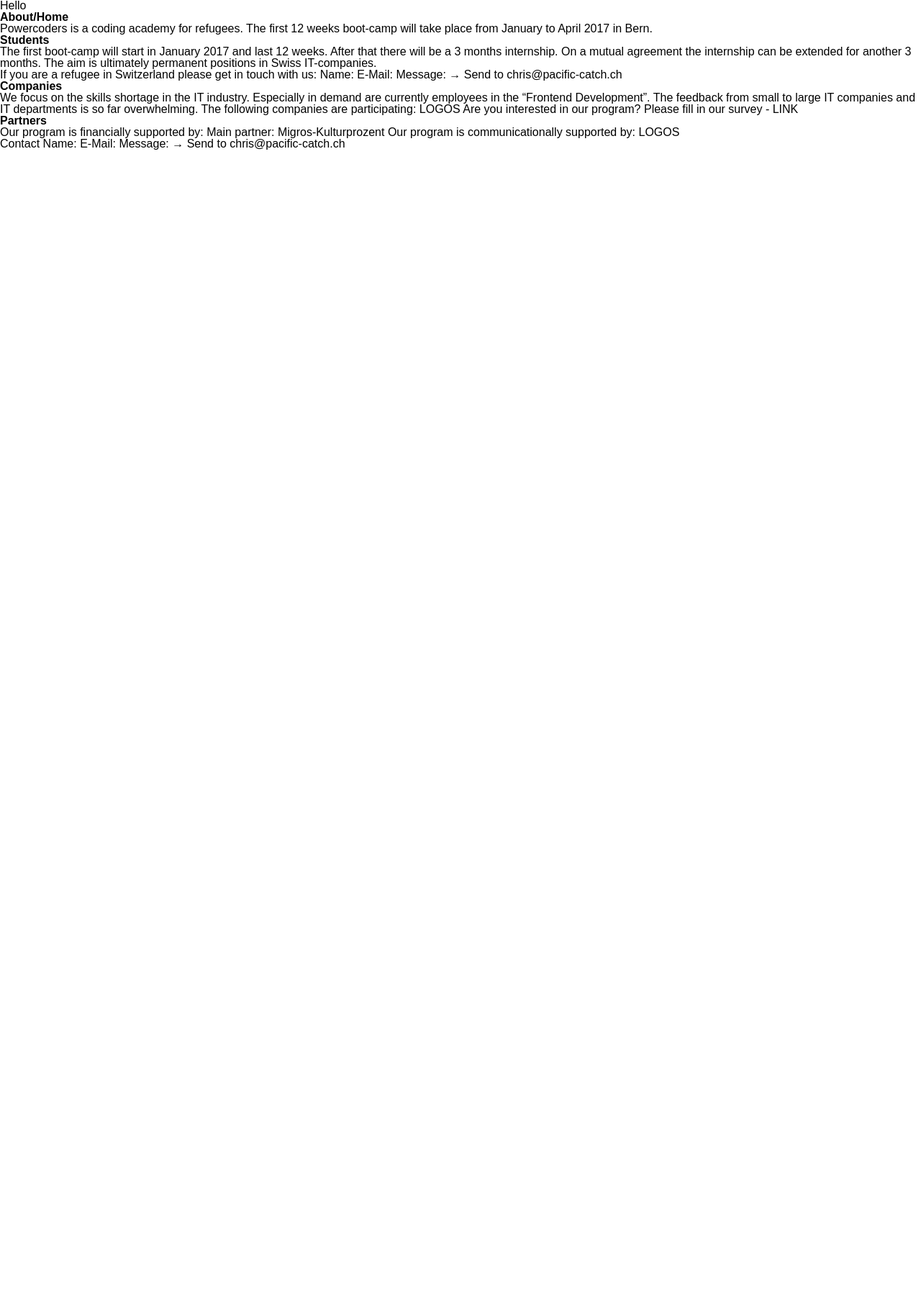
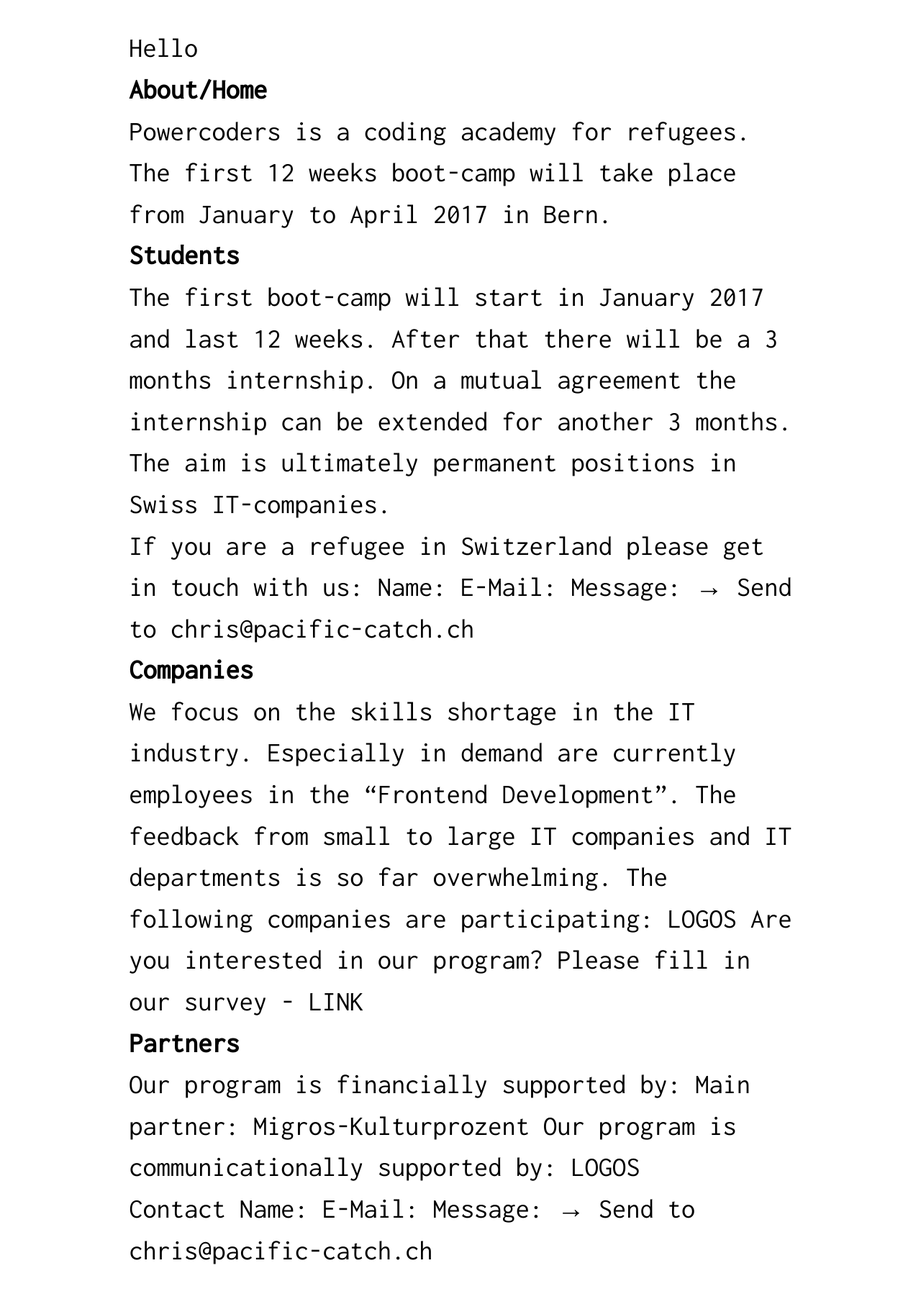
Before and after one commit to power-coders/website, a Jekyll site: the page built from index.md, in a window 1280 px wide. Shown: the whole page at 72% size. Built offline with Jekyll 4.4.1, drawn with Linux system fonts in a browser that asks for light colours; some web fonts are replaced; before the commit the page ends 900 px from its top, so only the background shows below that.

Commit message:
super basic css

```diff
--- a/_sass/_base.scss
+++ b/_sass/_base.scss
@@ -1,64 +1,5 @@
-html {
-    -ms-text-size-adjust: 100%;
-    -webkit-text-size-adjust: 100%;
+body {
+  margin: 0 auto;
+  padding: 1em;
+  max-width: 24em;
 }
-body {
-    margin: 0;
-    font: 16px/1 sans-serif;
-    -moz-osx-font-smoothing: grayscale;
-    -webkit-font-smoothing: antialiased;
-}
-h1,
-h2,
-h3,
-h4,
-p,
-blockquote,
-figure,
-ol,
-ul {
-    margin: 0;
-    padding: 0;
-}
-main,
-li {
-    display: block;
-}
-h1,
-h2,
-h3,
-h4 {
-    font-size: inherit;
-}
-strong {
-    font-weight: bold;
-}
-a,
-button {
-    color: inherit;
-    transition: .3s;
-}
-a {
-    text-decoration: none;
-}
-button {
-    overflow: visible;
-    border: 0;
-    font: inherit;
-    -webkit-font-smoothing: inherit;
-    letter-spacing: inherit;
-    background: none;
-    cursor: pointer;
-}
-::-moz-focus-inner {
-    padding: 0;
-    border: 0;
-}
-:focus {
-    outline: 0;
-}
-img {
-    max-width: 100%;
-    height: auto;
-    border: 0;
-}
--- a/_sass/_main.scss
+++ b/_sass/_main.scss
@@ -1 +1,4 @@
-@import "base"
+@import "normalize";
+@import "variables";
+@import "base";
+@import "typography";
--- /dev/null
+++ b/_sass/_normalize.scss
@@ -0,0 +1,66 @@
+// foundation like http://jaydenseric.com/blog/forget-normalize-or-resets-lay-your-own-css-foundation
+
+html {
+    -ms-text-size-adjust: 100%;
+    -webkit-text-size-adjust: 100%;
+}
+body {
+    margin: 0;
+    font: 16px/1 sans-serif;
+    -moz-osx-font-smoothing: grayscale;
+    -webkit-font-smoothing: antialiased;
+}
+h1,
+h2,
+h3,
+h4,
+p,
+blockquote,
+figure,
+ol,
+ul {
+    margin: 0;
+    padding: 0;
+}
+main,
+li {
+    display: block;
+}
+h1,
+h2,
+h3,
+h4 {
+    font-size: inherit;
+}
+strong {
+    font-weight: bold;
+}
+a,
+button {
+    color: inherit;
+    transition: .3s;
+}
+a {
+    text-decoration: none;
+}
+button {
+    overflow: visible;
+    border: 0;
+    font: inherit;
+    -webkit-font-smoothing: inherit;
+    letter-spacing: inherit;
+    background: none;
+    cursor: pointer;
+}
+::-moz-focus-inner {
+    padding: 0;
+    border: 0;
+}
+:focus {
+    outline: 0;
+}
+img {
+    max-width: 100%;
+    height: auto;
+    border: 0;
+}
--- /dev/null
+++ b/_sass/_typography.scss
@@ -0,0 +1,32 @@
+@import url('https://fonts.googleapis.com/css?family=Anonymous+Pro|Cousine|Cutive+Mono|Droid+Sans+Mono|Fira+Mono|Inconsolata|Nova+Mono|Oxygen+Mono|PT+Mono|Roboto+Mono|Share+Tech+Mono|Source+Code+Pro|Space+Mono|Ubuntu+Mono|VT323');
+
+// font-family: 'Inconsolata', monospace;
+// font-family: 'Roboto Mono', monospace;
+// font-family: 'Source Code Pro', monospace;
+// font-family: 'Droid Sans Mono', monospace;
+// font-family: 'VT323', monospace;
+// font-family: 'Space Mono', monospace;
+// font-family: 'PT Mono', monospace;
+// font-family: 'Ubuntu Mono', monospace;
+// font-family: 'Anonymous Pro', monospace;
+// font-family: 'Cousine', monospace;
+// font-family: 'Oxygen Mono', monospace;
+// font-family: 'Cutive Mono', monospace;
+// font-family: 'Fira Mono', monospace;
+// font-family: 'Share Tech Mono', monospace;
+// font-family: 'Nova Mono', monospace;
+
+body {
+  font-family: "Inconsolata";
+  font-size: $base-font-size;
+  line-height: 150%;
+}
+
+
+@media (min-width: $break-point-small) {
+    body {font-size: $base-font-size*1.3;}
+}
+
+@media (min-width: $break-point-large) {
+    body {font-size: $base-font-size*1.6;}
+}
--- /dev/null
+++ b/_sass/_variables.scss
@@ -0,0 +1,5 @@
+$base-font-size: 24px;
+
+
+$break-point-small: 600px;
+$break-point-large: 1200px;
```
